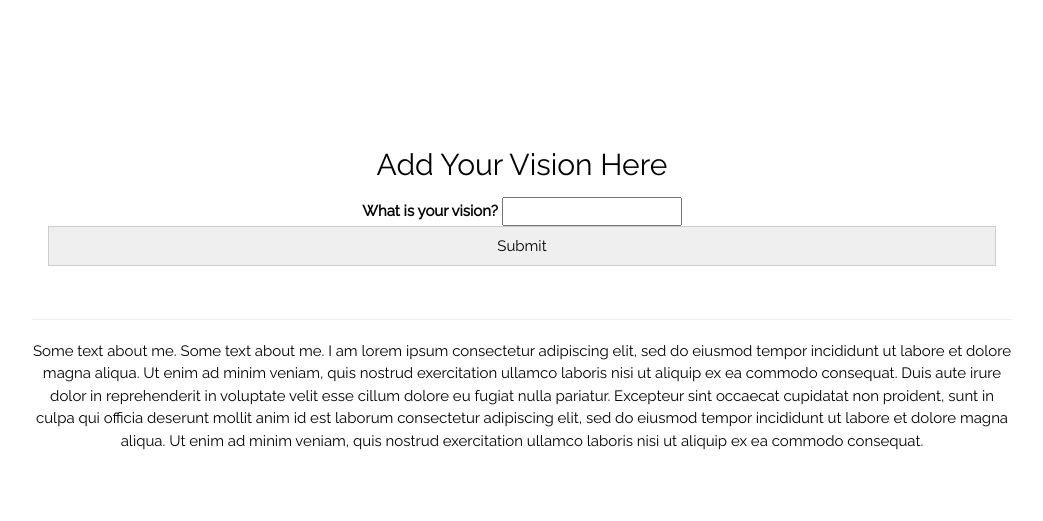
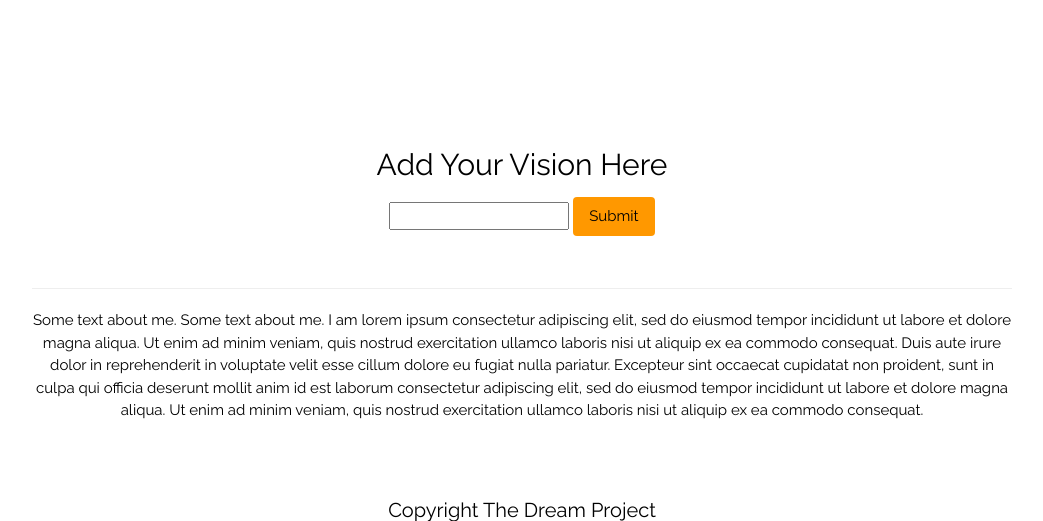
Before and after one commit to Josecruz-MVP/RememberTheCoders, a Django app: page /dream/addvision/ in a window 1280 px wide. Shown: the part 929-1450 px from the top of the page, without its empty margins (118-1161 px from the left). Run offline with Django 4.2, Linux system fonts and the light colour scheme.

Commit message:
forms file updated

```diff
--- a/TheDreamProject/vision_app/forms.py
+++ b/TheDreamProject/vision_app/forms.py
@@ -3,7 +3,7 @@ All the forms are here
 """
 
 from django import forms
-from .models import Vision
+from .models import Vision, Goal, Task
 
 class VisionForm(forms.ModelForm):
     """A dummy docstring."""
@@ -15,3 +15,22 @@ class VisionForm(forms.ModelForm):
     def __init__(self, *args, **kwargs):
         super().__init__(*args, **kwargs)
         self.fields['vision_name'].label = ''
+
+
+class GoalForm(forms.ModelForm):
+    class Meta:
+        model = Goal
+        fields = ['goal_name']
+
+    def __init__(self, *args, **kwargs):
+        super().__init__(*args, **kwargs)
+        self.fields['goal_name, vision_id'].label = ''
+
+class TaskForm(forms.ModelForm):
+    class Meta:
+        model = Task
+        fields = ['task_name']
+
+    def __init__(self, *args, **kwargs):
+        super().__init__(*args, **kwargs)
+        self.fields['task_name'].label = ''
--- a/TheDreamProject/vision_app/templates/add_vision.html
+++ b/TheDreamProject/vision_app/templates/add_vision.html
@@ -81,14 +81,11 @@ html,body,h1,h2,h3,h4,h5,h6 {font-family: "Raleway", sans-serif}
       </div>
 
 <!-- Django forms go here --> <!--action="" method="{POST}"-->
-      <form action="{% url 'AddVision'%}" class="w3-container w3-center" class="w3-container w3-center" method = "POST">
+      <form action="{% url 'AddGoalTask'%}" class="w3-container w3-center" method = "POST">
        {% csrf_token %}
-
-
-        <label class="w3-text-black"><b>What is your vision?</b></label>
-        {{ Vision_Form }}
-        <input type="submit" class="w3-input w3-border w3-center" >
-
+        <label class="w3-text-black"><b></b></label>
+      {{ Vision_Form }}
+        <input type="submit" class="w3-button w3-orange w3-round w3-hover-black" name="create" >
       </form>
 <!-- Django forms go here -->
   </div>
--- a/TheDreamProject/vision_app/templates/addgoaltask.html
+++ b/TheDreamProject/vision_app/templates/addgoaltask.html
@@ -97,7 +97,7 @@
   <!-- Django forms go here -->
     <br>
   <!-- URL needed here -->
-    <p class="w3-center w3-large">Back to <a href="{% url 'Homepage' %}" class="w3-hover-text-orange w3-center">home page</a></p>
+    <p class="w3-center w3-large">Back to <a href="{% url 'Home' %}" target="_blank" class="w3-hover-text-orange w3-center">home page</a></p>
   </div>
 
 <!-- End page content -->
```
